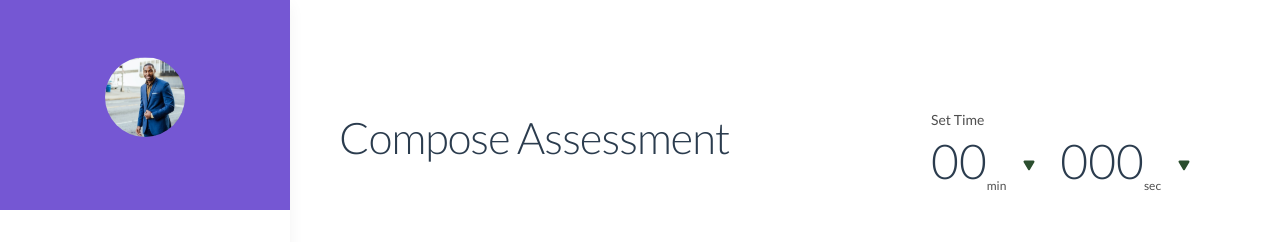
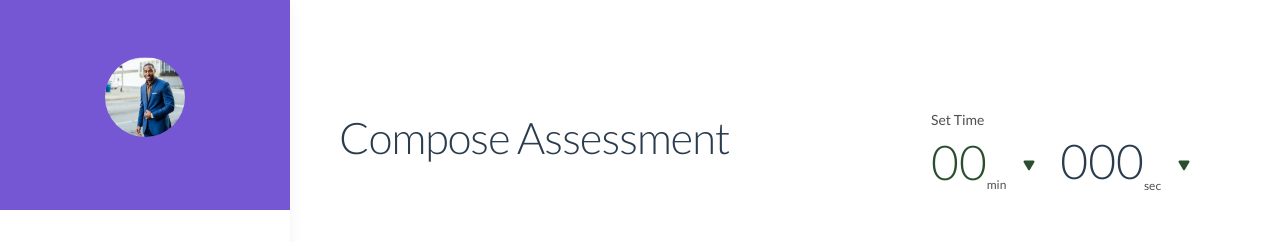
Before and after one commit to DannStormy/enyata-academy-project, a Vue app: page /compose-assessment in a window 1280 px wide. Shown: the top 242 px of the page. Built offline with nearby package versions, Linux system fonts and the light colour scheme; no server answers; sample sign-in values are in the browser's storage.

Commit message:
fixed image/timer on compose assessment

```diff
--- a/src/components/TimeBarAdmin.vue
+++ /dev/null
@@ -1,96 +0,0 @@
-<template>
-        <div class="timer">
-            <p>Set Time</p>
-            <div class="time">
-                <span>00<sub>min</sub></span>
-                <div class="polygon"><img src="@/assets/svgs/polygon-logo.svg" alt="polygon-logo" /></div>
-                <span>000<sub>sec</sub></span>
-                <div class="polygon"><img src="@/assets/svgs/polygon-logo.svg" alt="polygon" /></div>
-            </div>
-        </div>
-</template>
-
-<script>
-export default {
-    name:'TimeBarAdmin'
-}
-</script>
-
-<style>
-
-.logo {
-    width: 124px;
-    height: 124px;
-    margin-bottom: 16px;
-}
-
-.logo img {
-    width: 100%;
-    height: 100%;
-}
-
-
-.timer {
-    display: flex;
-    flex-direction: column;
-}
-
-.timer p {
-    font-style: normal;
-    font-weight: 400;
-    font-size: 14px;
-    line-height: 17px;
-    color: #2B4E2E;
-}
-
-/* .time {
-    display: flex;
-} */
-
-
-.timer {
-    display: flex;
-    flex-direction: column;
-}
-
-.timer p {
-    font-style: normal;
-    font-weight: 400;
-    font-size: 14px;
-    color: #4F4F4F;
-    margin-bottom: 4px;
-}
-
-.time {
-    display: flex;
-    align-items: center;
-}
-
-.time span {
-    font-style: normal;
-    font-weight: 300;
-    font-size: 48px;
-    color: #2B3C4E;
-}
-
-.time sub {
-    font-style: normal;
-    font-weight: 400;
-    font-size: 12px;
-    color: #4F4F4F;
-    margin-right: 5px;
-}
-
-.polygon {
-    width: 12px;
-    height: 12px;
-    margin-left: 12px;
-    margin-right: 25px;
-    cursor: pointer;
-}
-
-.polygon img {
-    width: 100%;
-    height: 100%;
-}
-</style>
--- a/src/views/admin_views/ComposeAssessment2.vue
+++ b/src/views/admin_views/ComposeAssessment2.vue
@@ -6,13 +6,29 @@
         <div class="assessment">
           <h1 class="title">Compose Assessment</h1>
         </div>
-        <TimeBarAdmin />
+        <div class="timer">
+          <p>Set Time</p>
+          <div class="time">
+            <div class="min">
+              <h3 ref="timer" contenteditable class="val">00</h3>
+              <sub style="margin-top: 44px">min</sub>
+            </div>
+            <div class="polygon">
+              <img src="@/assets/svgs/polygon-logo.svg" alt="polygon-logo" />
+            </div>
+            <span>000<sub>sec</sub></span>
+            <div class="polygon">
+              <img src="@/assets/svgs/polygon-logo.svg" alt="polygon" />
+            </div>
+          </div>
+        </div>
       </div>
       <div class="main">
         <div class="assessment-1">
           <p>{{ questionIndex + 1 }}/30</p>
           <div class="choose_file" :class="{ 'no-img': !image }">
             <input
+              ref="file"
               type="file"
               name="assessment-file"
               id="assessment-file"
@@ -98,9 +114,7 @@
 </template>
 
 <script>
-// import quiz from '@/quiz'
 import AdminSideMenu from "@/components/AdminSideMenu.vue";
-import TimeBarAdmin from "@/components/TimeBarAdmin.vue";
 // import axios from 'axios';
 
 export default {
@@ -120,14 +134,11 @@ export default {
       {
         numb: 0,
         question: "",
-        // img: "",
+        img: "",
         options: [{ text: "" }, { text: "" }, { text: "" }, { text: "" }],
       },
     ],
   }),
-  // mounted() {
-  //     localStorage.setItem('questions', JSON.stringify(this.questions))
-  // },
   methods: {
     createApplication() {
       this.isActive = true;
@@ -148,10 +159,12 @@ export default {
     },
     next: function () {
       if (this.questions.length - 1 === this.questionIndex) {
+        this.questions[this.questionIndex].img = this.preview;
+        console.log(this.$refs.timer.innerText);
         this.questions.push({
           numb: this.questionIndex + 1,
           question: "",
-          // 'img': "",
+          img: null,
           options: [
             { text: "", correct: false },
             { text: "", correct: false },
@@ -160,6 +173,8 @@ export default {
           ],
         });
       }
+      this.image = null;
+
       this.questionIndex++;
       localStorage.setItem("questions", JSON.stringify(this.questions));
       console.log(this.questions);
@@ -168,6 +183,11 @@ export default {
       this.questionIndex--;
     },
     save: async function () {
+      if (this.$refs.timer.innerText == "00") {
+        alert("Set Timer");
+        return;
+      }
+      this.questions.time = this.$refs.timer.innerText;
       // const response = await axios.post(`${process.env.VUE_APP_SERVER_URL}/admin/compose-assessment`, {questions: this.questions})
       // console.log(response)
       console.log("save:", this.questions);
@@ -209,7 +229,6 @@ export default {
   },
   components: {
     AdminSideMenu,
-    TimeBarAdmin,
   },
 };
 </script>
@@ -427,4 +446,90 @@ label {
   cursor: not-allowed;
   margin-bottom: 206px;
 }
+.logo {
+  width: 124px;
+  height: 124px;
+  margin-bottom: 16px;
+}
+
+.logo img {
+  width: 100%;
+  height: 100%;
+}
+
+.timer {
+  display: flex;
+  flex-direction: column;
+}
+
+.timer p {
+  font-style: normal;
+  font-weight: 400;
+  font-size: 14px;
+  line-height: 17px;
+  color: #2b4e2e;
+}
+
+/* .time {
+    display: flex;
+} */
+
+.timer {
+  display: flex;
+  flex-direction: column;
+}
+
+.timer p {
+  font-style: normal;
+  font-weight: 400;
+  font-size: 14px;
+  color: #4f4f4f;
+  margin-bottom: 4px;
+}
+
+.time {
+  display: flex;
+  align-items: center;
+}
+
+.time span {
+  font-style: normal;
+  font-weight: 300;
+  font-size: 48px;
+  color: #2b3c4e;
+}
+
+.time sub {
+  font-style: normal;
+  font-weight: 400;
+  font-size: 12px;
+  color: #4f4f4f;
+  margin-right: 5px;
+}
+
+.polygon {
+  width: 12px;
+  height: 12px;
+  margin-left: 12px;
+  margin-right: 25px;
+  cursor: pointer;
+}
+
+.polygon img {
+  width: 100%;
+  height: 100%;
+}
+.val {
+  font-weight: 300;
+  font-size: 48px;
+  line-height: 58px;
+  /* identical to box height */
+
+  text-align: center;
+
+  color: #2b4e2e;
+}
+.min {
+  display: flex;
+}
 </style>
```
